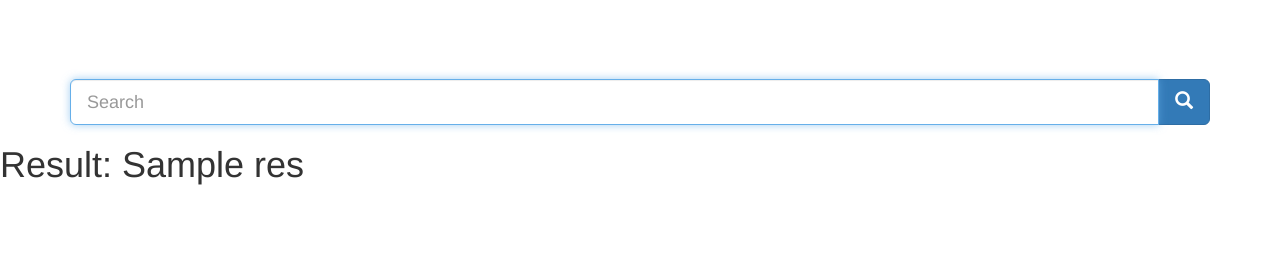
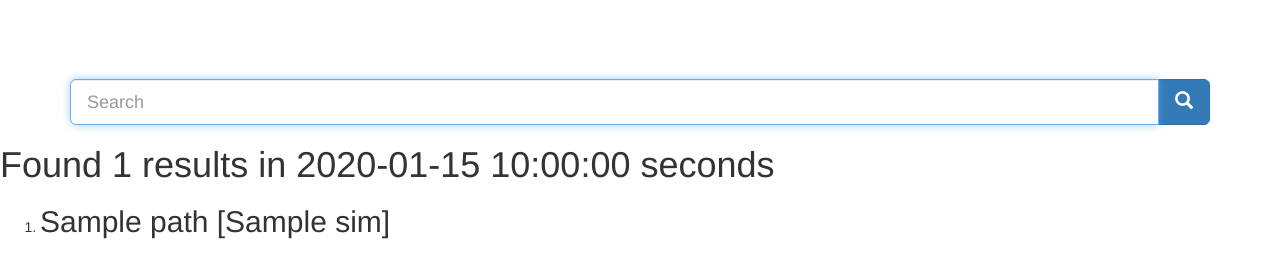
Before and after one commit to tazzaoui/search, a Flask app: template site/templates/results.html in a window 1280 px wide. Shown: the part 303-581 px from the top of the page. Run offline with Flask 2, Linux system fonts and the light colour scheme; the template is opened without the code that fills it: most values are stand-ins (such as "Sample title", 1, 10 or a date in 2020); some libraries are stand-ins or nearby versions.

Commit message:
Updated site

```diff
--- a/site/app.py
+++ b/site/app.py
@@ -1,4 +1,7 @@
 from flask import Flask, render_template, request
+from ranker.main import main, file_to_link
+import time
+import os
 
 app = Flask(__name__)
 
@@ -10,5 +13,9 @@ def home():
 @app.route('/search/results', methods=['GET', 'POST'])
 def search_request():
     search_term = request.form["input"]
-    res = search_term
-    return render_template("results.html", res=res)
+    initial_time = time.time()
+    search_results = main("../indexer/index", search_term.lower())
+    res = [(file_to_link(os.path.join(b"../indexer/raw", path)), sim) for (path, sim) in search_results]
+    elapsed_time = time.time() - initial_time
+    num_results = len(search_results)
+    return render_template("results.html", res=res, elapsed_time=elapsed_time, num_results=num_results)
--- a/site/templates/results.html
+++ b/site/templates/results.html
@@ -25,7 +25,12 @@
     </form>
       </div>
       <div>
-    <h1>Result: {{ res }}</h1>
+          <h1>Found {{num_results}} results in {{elapsed_time}} seconds</h1>
+          <ol>
+            {% for path, sim in res %}
+            <li> <h2> {{ path }}     [{{sim}}]</h2></li>
+            {% endfor %}
+          </ol>
       </div>
     </div>
   </body>
```
